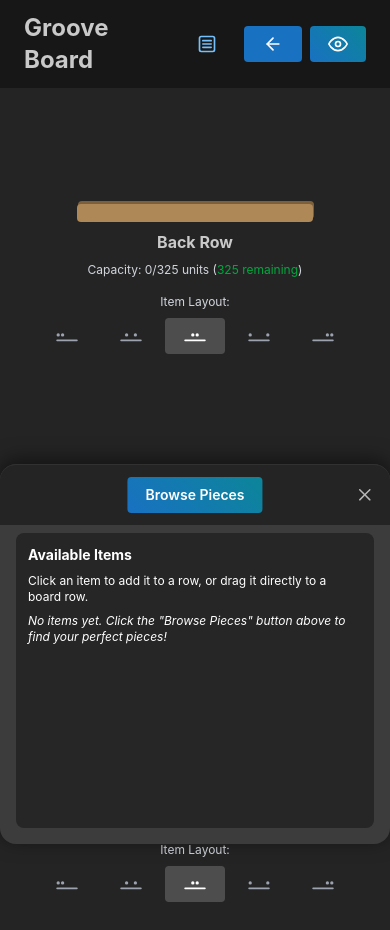
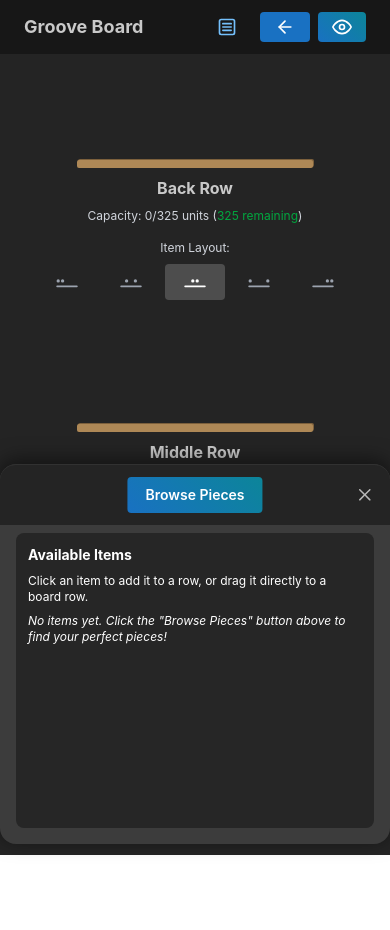
Before and after one commit to aerawk/drag-and-drop, a React (Vite) app: page / in a window 390 px wide. After the commit the page ends 855 px from the top, so only its background shows below. Built offline with nearby package versions, Linux system fonts and the light colour scheme.

Commit message:
style: implemented size scaling for drop-shadows and board height

```diff
--- a/src/NewApp/BoardPreview.tsx
+++ b/src/NewApp/BoardPreview.tsx
@@ -2,6 +2,8 @@ import { useRef, useState, useEffect } from "react";
 import type { GridItemData } from "./GridItem";
 import type { BoardType } from "./types/types";
 import type { JustifyValue } from "./GridDroppable";
+import { getScaledWidth } from "./ItemIcon";
+import { useViewportSize } from "@mantine/hooks";
 
 interface BoardPreviewProps {
   grid1Items: GridItemData[];
@@ -27,6 +29,7 @@ export function BoardPreview({
 }: BoardPreviewProps) {
   const containerRef = useRef<HTMLDivElement>(null);
   const [containerWidth, setContainerWidth] = useState(0);
+  const { width: viewportWidth } = useViewportSize();
 
   useEffect(() => {
     if (!containerRef.current) return;
@@ -77,9 +80,9 @@ export function BoardPreview({
                   position: "relative",
                   height: boardDepthPx,
                   backgroundColor: "#ae8856",
-                  filter: "drop-shadow(2px -6px 1px #7c603c)",
+                  filter: `drop-shadow(2px -${getScaledWidth(3, viewportWidth)}px 1px #7c603c)`,
                   borderRadius: 2,
-                  top: "2px",
+                  top: "-8px",
                 }}
               />
 
@@ -112,7 +115,7 @@ export function BoardPreview({
                           height: "auto",
                           minHeight: " 20px",
                           display: "block",
-                          filter: `drop-shadow(1px -3px 0px #7c603c) drop-shadow(0px -${2 + (2 - i)}px ${4 + (2 - i)}px rgba(0,0,0,${0.4 + (2 - i) * 0.06})) saturate(0.95) sepia(0.1)`,
+                          filter: `drop-shadow(1px -${getScaledWidth(1.5, viewportWidth)}px 0px #7c603c) drop-shadow(0px -${2 + (2 - i)}px ${4 + (2 - i)}px rgba(0,0,0,${0.4 + (2 - i) * 0.06})) saturate(0.95) sepia(0.1)`,
                         }}
                       />
                     ))}
--- a/src/NewApp/GridDroppable.tsx
+++ b/src/NewApp/GridDroppable.tsx
@@ -180,7 +180,8 @@ export function GridDroppable({
     borderColor: isOver ? "##997547" : "#ae8856",
     width: `${getScaledWidth(maxWidth, viewportWidth)}px`,
     boxShadow: "12px 0px #ae8856,  -12px 0px #ae8856",
-    filter: "drop-shadow(1px -3px 0px #7c603c)",
+    filter: `drop-shadow(1px -${getScaledWidth(1.5, viewportWidth)}px 0px #7c603c)`,
+    height: `${getScaledWidth(12, viewportWidth)}px`,
   };
 
   const dropAreaStyle = {
@@ -340,7 +341,8 @@ export function GridDroppable({
       </div>
       <div
         style={style}
-        className={`border-2 border-dashed border-t-0 rounded-sm sm:rounded-md md:rounded-lg p-2 sm:p-3 md:p-4 h-4 sm:h-6 md:h-8 transition-colors overflow-x-auto overflow-y-visible z-50`}></div>
+        className={`
+        rounded-xs sm:rounded-sm transition-colors overflow-x-auto overflow-y-visible z-50`}></div>
       <h3 className="font-bold text-base md:text-lg">{title}</h3>
       <div className="mb-2 text-xs sm:text-sm text-gray-300">
         Capacity: {usedWidth}/{maxWidth} units (
--- a/src/NewApp/ItemIcon.tsx
+++ b/src/NewApp/ItemIcon.tsx
@@ -33,7 +33,7 @@ export function ItemIcon({
         style={{
           width: getScaledWidth(width, viewportWidth),
           padding: "0 2px",
-          filter: "drop-shadow(1px -3px 0px #7c603c) saturate(0.95) sepia(0.1)",
+          filter: `drop-shadow(1px -${getScaledWidth(1.5, viewportWidth)}px 0px #7c603c) saturate(0.95) sepia(0.1)`,
         }}>
         <img src={src} alt={alt} width="100%" />
       </div>
--- a/src/NewApp/NewApp.tsx
+++ b/src/NewApp/NewApp.tsx
@@ -47,6 +47,7 @@ export function NewApp() {
   const sensors = useSensors(mouseSensor, touchSensor);
   const headerVisible = useAutoHideHeader();
   const isCompact = useMediaQuery("(max-width: 650px)");
+  const isNarrow = useMediaQuery("(max-width: 500px)");
 
   const [activeBoardSize, setActiveBoardSize] = useState<BoardType>(
     boardSizes[1],
@@ -331,12 +332,12 @@ export function NewApp() {
       onDragEnd={handleDragEnd}>
       <header
         className={`fixed top-0 left-0 right-0 z-50 flex items-center justify-between px-6 py-3 bg-neutral-900 transition-transform duration-300 ${headerVisible ? "translate-y-0" : "-translate-y-full"}`}>
-        <h2 className="text-2xl font-bold">Groove Board</h2>
+        <h2 className={`${isNarrow ? "text-lg" : "text-2xl"} font-bold`}>Groove Board</h2>
         <div className="flex items-center gap-2">
           <Popover position="bottom" withArrow shadow="md">
             <Popover.Target>
               <Tooltip label="Choose Board" disabled={!isCompact}>
-                <Button variant="subtle" size="sm">
+                <Button variant="subtle" size={isNarrow ? "xs" : "sm"}>
                   {isCompact ? (
                     <svg
                       xmlns="http://www.w3.org/2000/svg"
@@ -472,7 +473,7 @@ export function NewApp() {
             disabled={!isCompact}>
             <Button
               variant={drawerOpened ? "" : "gradient"}
-              size="sm"
+              size={isNarrow ? "xs" : "sm"}
               onClick={toggleDrawer}>
               {isCompact ? (
                 drawerOpened ? (
@@ -512,7 +513,7 @@ export function NewApp() {
             </Button>
           </Tooltip>
           <Tooltip label="Generate Preview" disabled={!isCompact}>
-            <Button variant="gradient" size="sm" onClick={generatePreview}>
+            <Button variant="gradient" size={isNarrow ? "xs" : "sm"} onClick={generatePreview}>
               {isCompact ? (
                 <svg
                   xmlns="http://www.w3.org/2000/svg"
@@ -536,7 +537,7 @@ export function NewApp() {
       </header>
       <div
         id="main-container"
-        className="flex flex-col w-full max-w-full p-3 sm:p-4 md:p-6 overflow-x-hidden pt-14">
+        className="flex flex-col w-full max-w-full p-3 sm:p-4 md:p-6 overflow-x-hidden sm:pt-10 md:pt-12 lg:pt-16">
         <div id="title-and-grid" className="flex flex-col flex-1 min-w-0">
           <div id="grid-container" className="flex flex-col gap-4 pt-6">
             <GridDroppable
```
